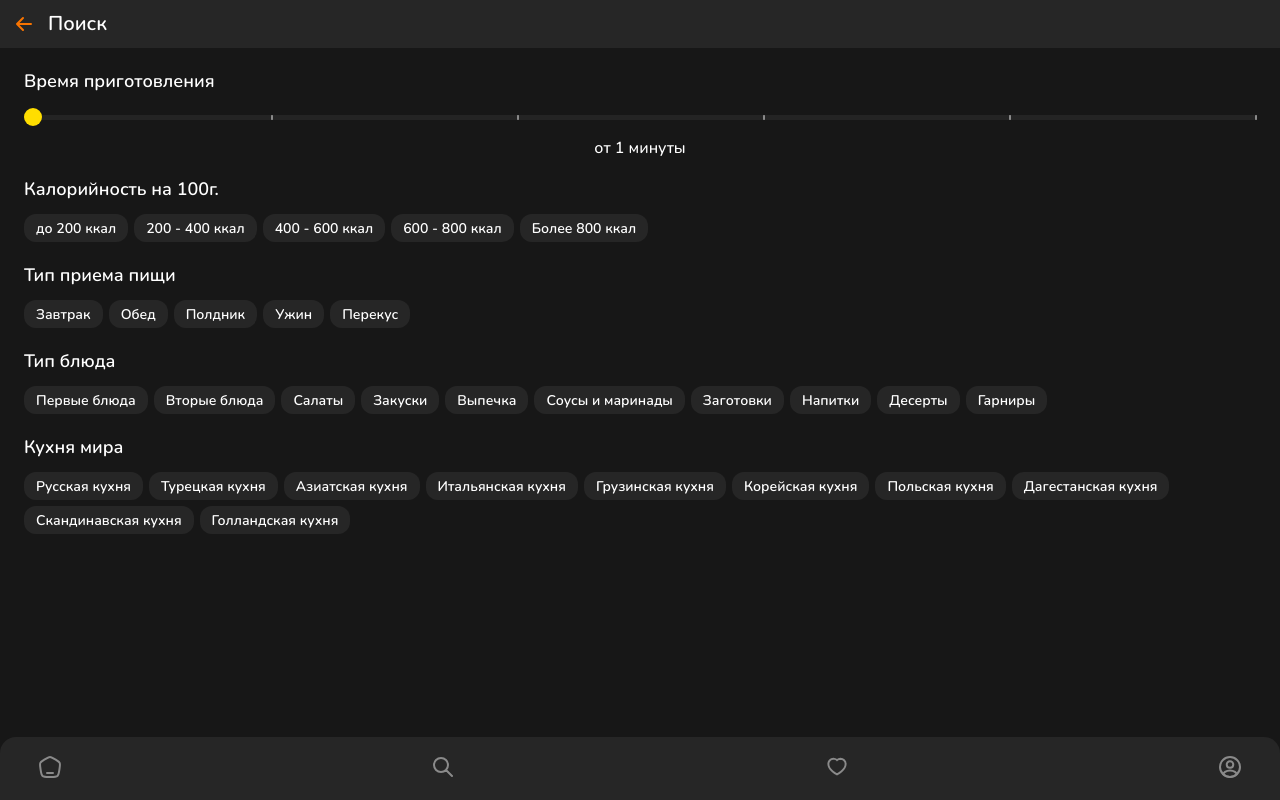
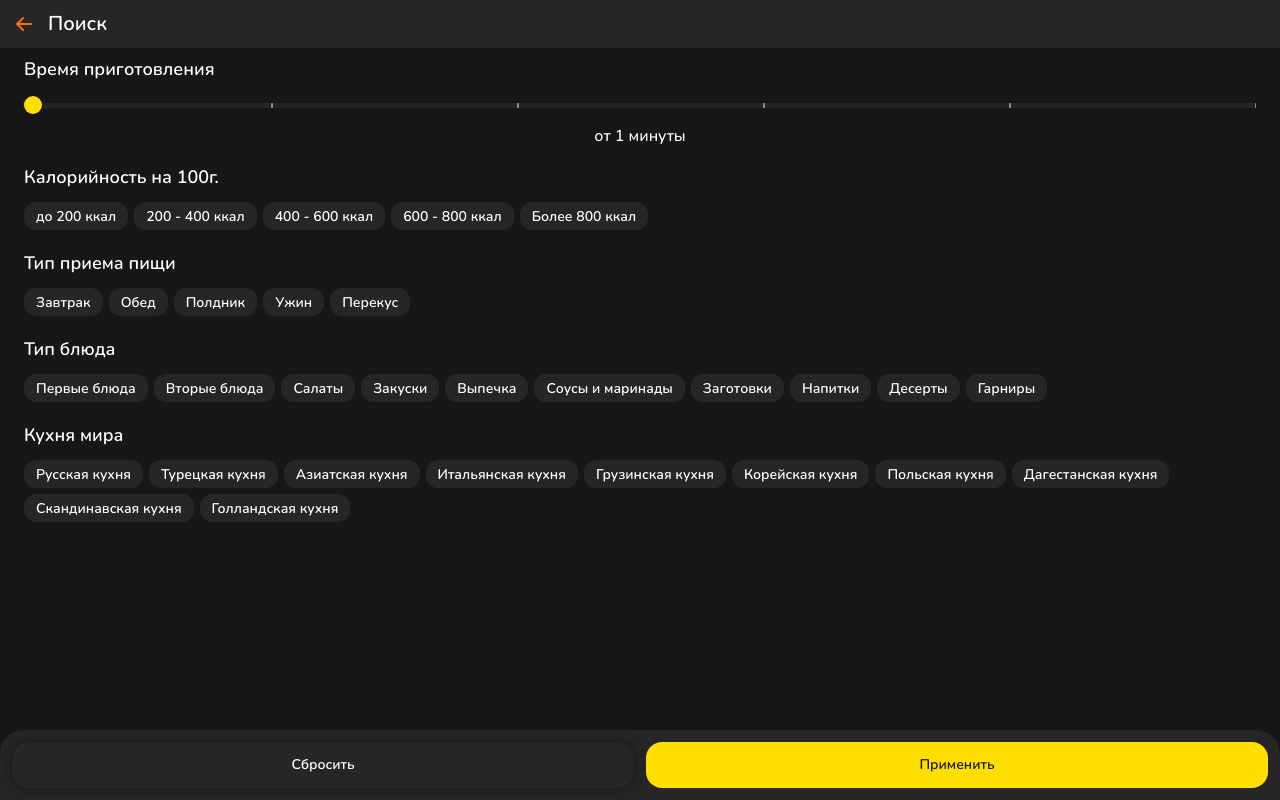
Before and after one commit to 3xcDanilFomin/Recipe-react-app, a React (Vite) app: page /filters in a window 1280 px wide. Built offline with nearby package versions, Linux system fonts and the light colour scheme.

Commit message:
update filters4

```diff
--- a/src/components/Filters/index.tsx
+++ b/src/components/Filters/index.tsx
@@ -1,4 +1,3 @@
-import React from "react";
 import {
   calorieRangeFilters,
   cookingTimeFilters,
@@ -7,10 +6,11 @@ import {
   worldKitchensFilters,
 } from "../../assets/data/filters";
 import { FiltersSection } from "./FiltersSection";
+import styles from "./styles.module.scss";
 
 export const Filters: React.FC = () => {
   return (
-    <>
+    <div className={styles["filters-wrapper"]}>
       <FiltersSection
         filterTitle={"Время приготовления"}
         filterType="range"
@@ -39,6 +39,6 @@ export const Filters: React.FC = () => {
         filterOptions={worldKitchensFilters}
         multiple={true}
       />
-    </>
+    </div>
   );
 };
--- /dev/null
+++ b/src/components/Filters/styles.module.scss
@@ -0,0 +1,6 @@
+.filters-wrapper {
+  display: flex;
+  flex-direction: column;
+  gap: 24px;
+  padding-block: 12px;
+}
--- a/src/pages/FiltersPage/index.tsx
+++ b/src/pages/FiltersPage/index.tsx
@@ -19,8 +19,14 @@ export const FiltersPage: React.FC = () => {
         <h1 className={styles["header__title"]}>Поиск</h1>
       </header>
       <section className={styles["content"]}>
-        <Filters />
+        <div className={styles["content__wrapper"]}>
+          <Filters />
+        </div>
       </section>
+      <footer className={styles["footer"]}>
+        <button className={styles["footer__btn--default"]}>Сбросить</button>
+        <button className={styles["footer__btn--primary"]}>Применить</button>
+      </footer>
     </div>
   );
 };
--- a/src/pages/FiltersPage/styles.module.scss
+++ b/src/pages/FiltersPage/styles.module.scss
@@ -1,9 +1,6 @@
 @import "../../styles/utils/variables";
 
 .filters {
-  display: flex;
-  flex-direction: column;
-  gap: 24px;
   touch-action: pan-y;
 
   .header {
@@ -29,9 +26,54 @@
   }
 
   .content {
+    padding-inline: 24px;
+
+    &__wrapper {
+      height: calc(100vh - 118px);
+      overflow-y: scroll;
+
+      &::-webkit-scrollbar {
+        width: 0;
+        height: 0;
+      }
+    }
+  }
+
+  .footer {
     display: flex;
-    flex-direction: column;
-    gap: 24px;
-    padding: 0 24px 24px;
+    align-items: center;
+    gap: 12px;
+    background-color: $color-dark-gray;
+    padding: 12px;
+    border-top-left-radius: 24px;
+    border-top-right-radius: 24px;
+
+    &__btn {
+      &--primary,
+      &--default {
+        width: 100%;
+        border: none;
+        outline: none;
+        font-size: 14px;
+        font-weight: 600;
+        padding-block: 16px;
+        border-radius: 16px;
+      }
+
+      &--default {
+        color: $color-white;
+        background-color: transparent;
+        box-shadow: 0px 0px 10px $color-main;
+      }
+
+      &--primary {
+        background-color: $color-primary;
+        color: $color-main;
+      }
+
+      &:focus {
+        outline: none;
+      }
+    }
   }
 }
```
Also changed, not shown: src/routes/root.tsx (+4 -4 lines).
